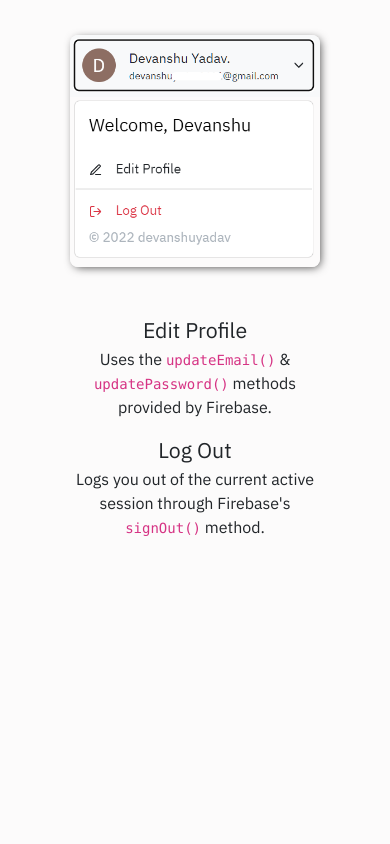
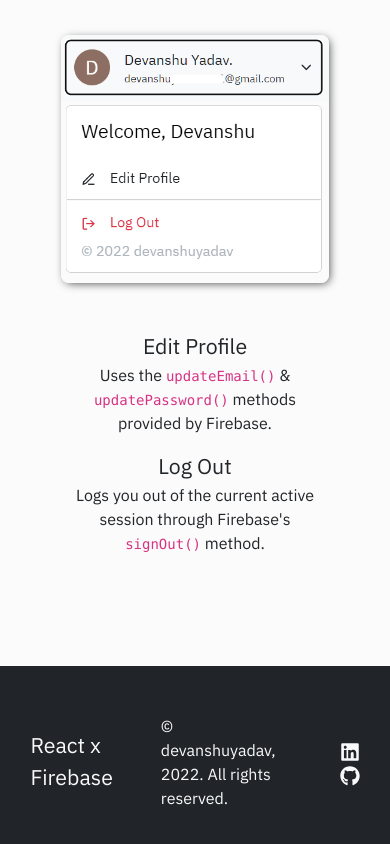
Before and after one commit to devanshuyadav/React-x-Firebase, a React (Create React App) app: page / in a window 390 px wide. Shown: the part 942-1786 px from the top of the page. Before the commit the page ends 1608 px from the top, so only its background shows below. Built offline with nearby package versions, Linux system fonts and the light colour scheme; no server answers; sample sign-in values are in the browser's storage.

Commit message:
Add footer & fix responsive 'forget password'

```diff
--- a/src/components/App.js
+++ b/src/components/App.js
@@ -10,7 +10,7 @@ import UpdateProfile from "./UpdateProfile";
 
 function App() {
   return (
-    <Container fluid>
+    <Container fluid className="g-0">
       <div className="w-100">
         <Router>
           <AuthProvider>
--- a/src/components/Dashboard.jsx
+++ b/src/components/Dashboard.jsx
@@ -13,6 +13,7 @@ import { FiEdit3, FiLogOut } from "react-icons/fi";
 import { IoIosArrowDown } from "react-icons/io";
 import { Link, useNavigate } from "react-router-dom";
 import { useAuth } from "../contexts/AuthContext";
+import Footer from "./Footer";
 import HeroSection from "./HeroSection";
 
 export default function Dashboard() {
@@ -210,6 +211,7 @@ export default function Dashboard() {
         </span>
       </main>
       <HeroSection />
+      <Footer />
     </>
   );
 }
--- /dev/null
+++ b/src/components/Footer.jsx
@@ -0,0 +1,24 @@
+import React from "react";
+import { Container } from "react-bootstrap";
+import { FaLinkedin, FaGithub } from "react-icons/fa";
+
+export default function Footer() {
+  const year = new Date();
+  return (
+    <Container
+      fluid
+      className="d-flex justify-content-center align-items-center py-5 bg-dark text-light"
+    >
+      <span className="heading px-5">React x Firebase</span>
+      <span>© devanshuyadav, {year.getFullYear()}. All rights reserved.</span>
+      <span className="px-5">
+        <a className="ms-3" href="https://www.linkedin.com/in/devanshuyadav16/">
+          <FaLinkedin size={20} />
+        </a>
+        <a className="ms-3" href="https://github.com/devanshuyadav">
+          <FaGithub size={20} />
+        </a>
+      </span>
+    </Container>
+  );
+}
--- a/src/components/ForgotPassword.js
+++ b/src/components/ForgotPassword.js
@@ -1,5 +1,13 @@
 import React, { useRef, useState } from "react";
-import { Alert, Button, Card, Form } from "react-bootstrap";
+import {
+  Container,
+  Row,
+  Col,
+  Alert,
+  Button,
+  Card,
+  Form,
+} from "react-bootstrap";
 import { Link } from "react-router-dom";
 import { useAuth } from "../contexts/AuthContext";
 
@@ -26,7 +34,9 @@ export default function ForgotPassword() {
   }
 
   return (
-    <>
+    <Container className="mt-5">
+      <Row>
+        <Col sm={12} md={6} className="mx-auto">
           <Card>
             <Card.Body>
               <h2 className="text-center mb-4">Password Reset </h2>
@@ -50,8 +60,10 @@ export default function ForgotPassword() {
             </div>
           </Card>
           <div className="w-100 text-center mt-2">
-        Create an account instead? <Link to="/signup">Sign Up!</Link>
+            Create an account instead? <Link to="/signup">Sign Up</Link>
           </div>
-    </>
+        </Col>
+      </Row>
+    </Container>
   );
 }
```
Lines whose indentation alone changed are shown as unchanged.
